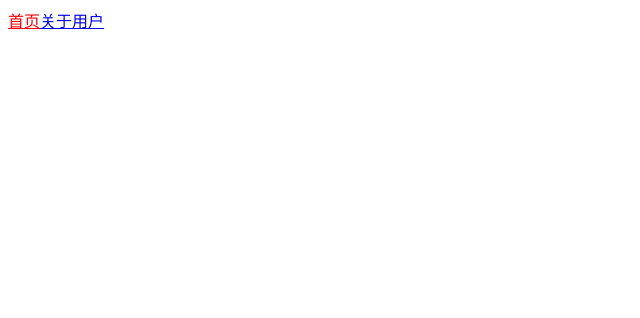
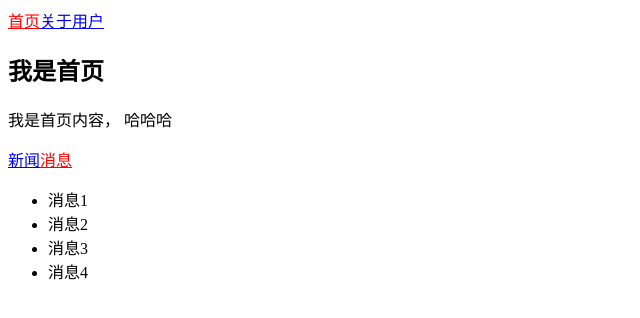
Before and after one commit to maicoder/learnVue, a Vue app in the folder 16-vue-router/learnvuerouter/: page /home/message in a window 1280 px wide. Shown: the top 318 px of the page, without its empty margins (0-640 px from the left). Built offline with nearby package versions, Linux system fonts and the light colour scheme.

Commit message:
learn router

```diff
--- a/16-vue-router/learnvuerouter/src/components/Home.vue
+++ b/16-vue-router/learnvuerouter/src/components/Home.vue
@@ -2,6 +2,11 @@
   <div>
     <h2>我是首页</h2>
     <p>我是首页内容， 哈哈哈</p>
+
+    <router-link to="/home/news">新闻</router-link>
+    <router-link to="/home/message">消息</router-link>
+
+    <router-view></router-view>
   </div>
 </template>
 
--- /dev/null
+++ b/16-vue-router/learnvuerouter/src/components/HomeMessage.vue
@@ -0,0 +1,20 @@
+<template>
+  <div>
+    <ul>
+      <li>消息1</li>
+      <li>消息2</li>
+      <li>消息3</li>
+      <li>消息4</li>
+    </ul>
+  </div>
+</template>
+
+<script>
+  export default {
+    name: "HomeMessage"
+  }
+</script>
+
+<style scoped>
+
+</style>
--- /dev/null
+++ b/16-vue-router/learnvuerouter/src/components/HomeNews.vue
@@ -0,0 +1,20 @@
+<template>
+  <div>
+    <ul>
+      <li>新闻1</li>
+      <li>新闻2</li>
+      <li>新闻3</li>
+      <li>新闻4</li>
+    </ul>
+  </div>
+</template>
+
+<script>
+  export default {
+    name: "HomeNews"
+  }
+</script>
+
+<style scoped>
+
+</style>
--- a/16-vue-router/learnvuerouter/src/router/index.js
+++ b/16-vue-router/learnvuerouter/src/router/index.js
@@ -7,6 +7,9 @@
 
 // 懒加载
 const Home = () => import('../components/Home')
+const HomeNews = () => import('../components/HomeNews')
+const HomeMessage = () => import('../components/HomeMessage')
+
 const About = () => import('../components/About')
 const User = () => import('../components/User')
 
@@ -21,7 +24,21 @@
   },
   {
     path: '/home',
-    component: Home
+    component: Home,
+    children: [
+      {
+        path: '',
+        redirect: 'news'
+      },
+      {
+        path: 'news',   // 子路由不需要加 '/'
+        component: HomeNews
+      },
+      {
+        path: 'message',
+        component: HomeMessage
+      }
+    ]
   },
   {
     path: '/about',
```
